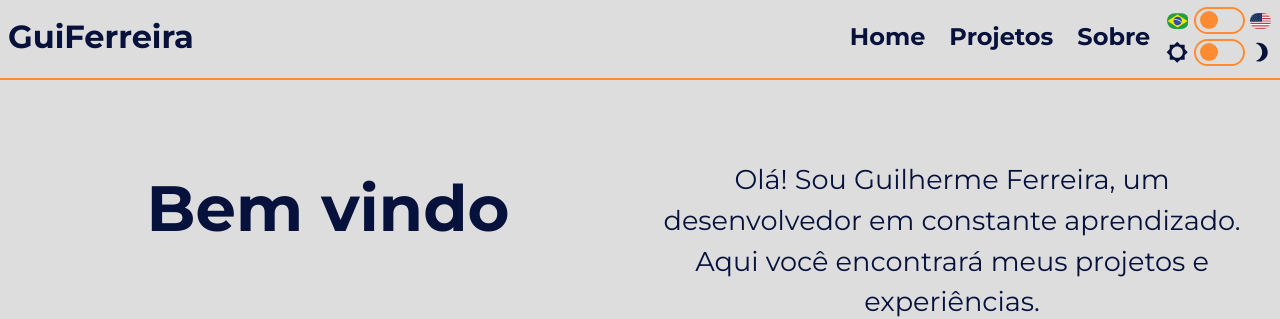
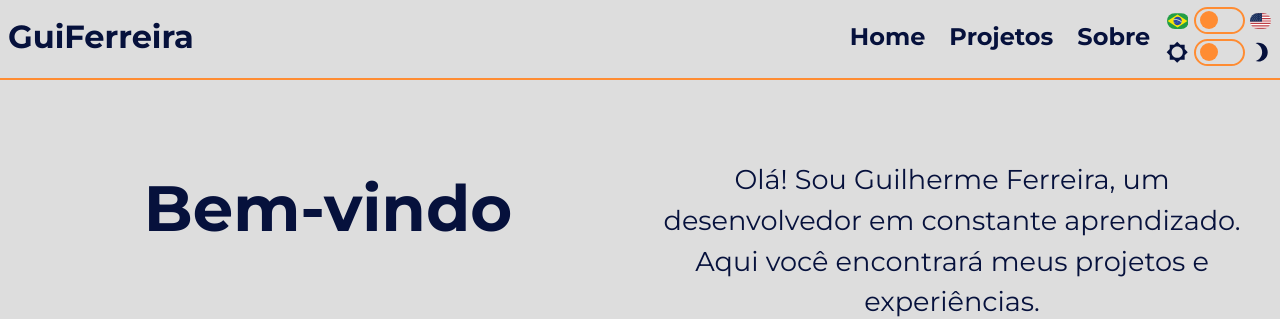
Before and after one commit to guilhermebf93/portfolio, a React (Vite) app: page / in a window 1280 px wide. Shown: the top 319 px of the page. Built offline with nearby package versions, Linux system fonts and the light colour scheme.

Commit message:
New README.md and spelling check

```diff
--- a/src/components/Hero/index.tsx
+++ b/src/components/Hero/index.tsx
@@ -12,7 +12,7 @@ interface HeroProps {
 const Hero: React.FC<HeroProps> = ({ language }) => {
 
   const pt = [
-    'Bem vindo',
+    'Bem-vindo',
     'Olá! Sou Guilherme Ferreira, um desenvolvedor em constante aprendizado. Aqui você encontrará meus projetos e experiências.',
     'Minhas redes',
     'Habilidades relevantes'
```
Also changed, not shown: 1 other file (tests, documents, lock files or other folders).
